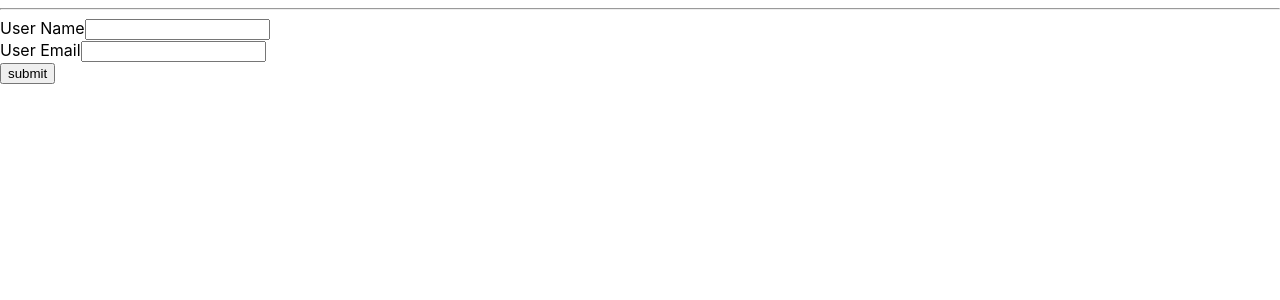
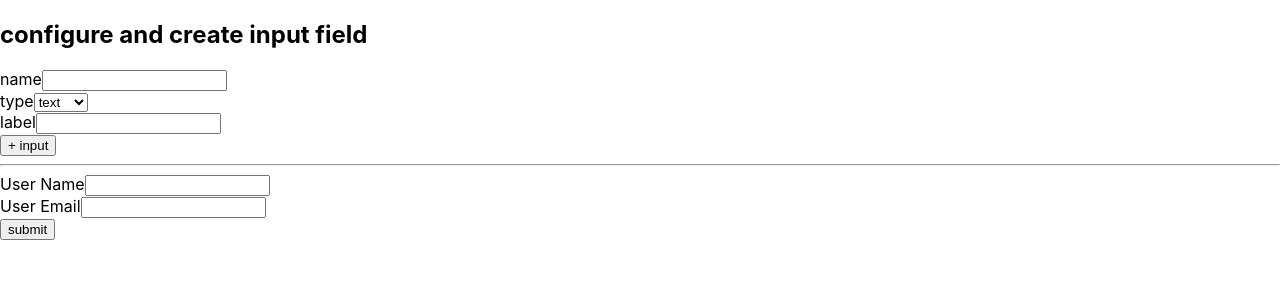
Before and after one commit to danielmarkow/dynamic-forms, a React (Create React App) app: page / in a window 1280 px wide. Shown: the top 300 px of the page. Built offline with nearby package versions, Linux system fonts and the light colour scheme.

Commit message:
created a second form for configuration of input elements

```diff
--- a/src/App.js
+++ b/src/App.js
@@ -17,6 +17,10 @@ function App() {
     }
   });
 
+  const [config, setConfig] = useState({
+    inputType : "text",
+  });
+
   const onChange = (event) => {
     setInputFields(
       {
@@ -29,10 +33,50 @@ function App() {
   const onSubmit = (event) => {
     event.preventDefault();
     console.log(inputFields);
-  }
+  };
+
+  const onChangeConfig = (event) => {
+    console.log(event.target.id);
+    setConfig({...config, [event.target.id]: event.target.value});
+  };
+
+  const onChangeSubmit = (event) => {
+    event.preventDefault();
+    setInputFields({...inputFields, [config.inputName] : {
+      name : config.inputName,
+      type : config.inputType,
+      label : config.inputLabel,
+      value : "",
+    }})
+  };
 
   return (
     <>
+      <form onSubmit={onChangeSubmit}>
+        <h2>configure and create input field</h2>
+        <div>
+          <label htmlFor="inputName">name</label>
+          <input id="inputName" type="text" onChange={onChangeConfig} />
+        </div>
+        <div>
+          <label htmlFor="inputType">type</label>
+          <select
+            id="inputType"
+            defaultValue={"text"}
+            onChange={onChangeConfig}
+          >
+            <option value="text">text</option>
+            <option value="email">email</option>
+          </select>
+        </div>
+        <div>
+          <label htmlFor="inputLabel">label</label>
+          <input id="inputLabel" type="text" onChange={onChangeConfig} />
+        </div>
+        <div>
+          <button type="submit">+ input</button>
+        </div>
+      </form>
       <hr />
       <form onSubmit={onSubmit}>
         <DynInput inputFields={inputFields} onChange={onChange} />
```
